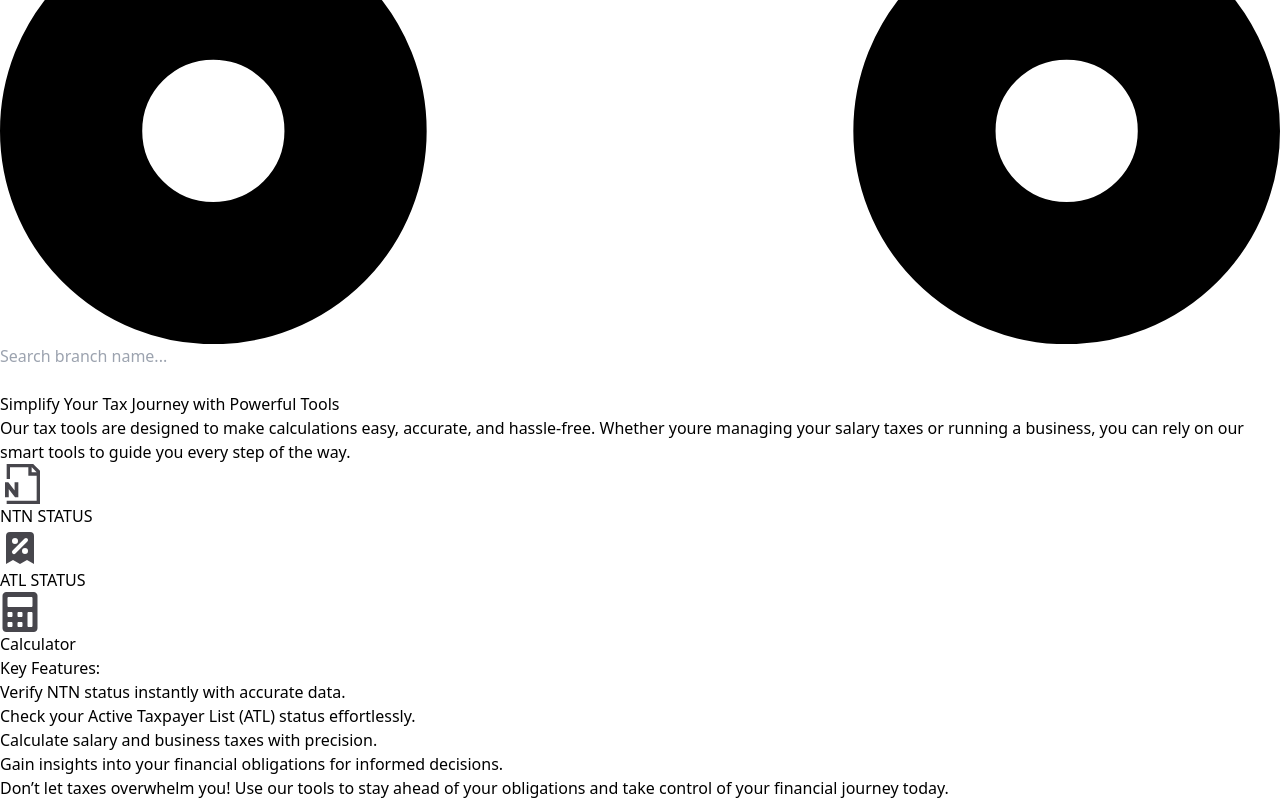
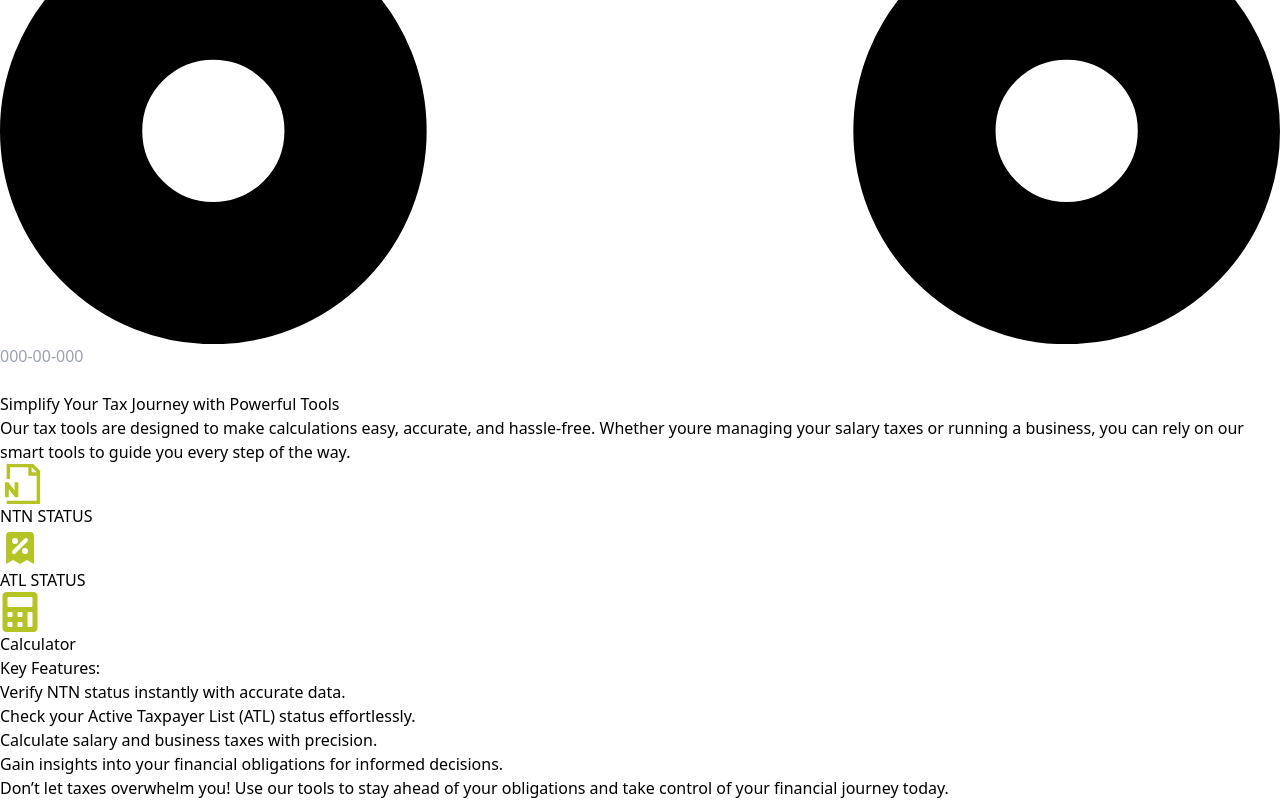
Before and after one commit to Hamza-Hashmi024/filer-, a React (Vite) app: page /ntnstatuschecker in a window 1280 px wide. Shown: the part 2009-2809 px from the top of the page. Built offline with nearby package versions, Linux system fonts and the light colour scheme.

Commit message:
upadate code

```diff
--- a/src/Tools/ATLstatus.jsx
+++ b/src/Tools/ATLstatus.jsx
@@ -36,7 +36,7 @@ const ATLstatus = () => {
             type="number"
             id="simple-search"
             className="bg-[#FFFFF] border border-[#47464C] text-[#47464C] text-sm rounded-lg focus:ring-[#B4C424] focus:border-[#B4C424] block w-full ps-10 p-2.5"
-            placeholder="Search branch name..."
+            placeholder="000-0000-00"
             required
         />
     </div>
--- a/src/Tools/NtNStatus.jsx
+++ b/src/Tools/NtNStatus.jsx
@@ -4,6 +4,7 @@ const NtNStatus = () => {
 
   return (
     <div>
+
         <Navbar/>
 
         <div className="mt-40 w-full ">
@@ -35,7 +36,7 @@ const NtNStatus = () => {
             type="number"
             id="simple-search"
             className="bg-[#FFFFF] border border-[#47464C] text-[#47464C] text-sm rounded-lg focus:ring-[#B4C424] focus:border-[#B4C424] block w-full ps-10 p-2.5"
-            placeholder="Search branch name..."
+            placeholder="000-00-000"
             required
         />
     </div>
--- a/src/Tools/TaxToolsection.jsx
+++ b/src/Tools/TaxToolsection.jsx
@@ -21,26 +21,26 @@ const TaxToolsection = () => {
         {/* NTN Status */}
         <div
           onClick={() => navigate("/ntnstatuschecker")}
-          className="bg-[#B4C424] cursor-pointer w-40 h-40 flex flex-col items-center justify-center rounded-full shadow-lg transform transition duration-300 hover:scale-105"
+          className="bg-[#47464C] cursor-pointer w-40 h-40 flex flex-col items-center justify-center rounded-full shadow-lg transform transition duration-300 hover:scale-105"
         >
-          <GrDocumentNotes size={40} color="#47464C" />
-          <p className="font-semibold text-[#47464C] mt-2">NTN STATUS</p>
+          <GrDocumentNotes size={40} color="#B4C424" />
+          <p className="font-semibold text-[#B4C424] mt-2">NTN STATUS</p>
         </div>
         {/* ATL Status */}
         <div
           onClick={() => navigate("/Atlstatus")}
-          className="bg-[#B4C424] cursor-pointer w-40 h-40 flex flex-col items-center justify-center rounded-full shadow-lg transform transition duration-300 hover:scale-105"
+          className="bg-[#47464C]  cursor-pointer w-40 h-40 flex flex-col items-center justify-center rounded-full shadow-lg transform transition duration-300 hover:scale-105"
         >
-          <HiReceiptTax size={40} color="#47464C" />
-          <p className="font-semibold text-[#47464C] mt-2">ATL STATUS</p>
+          <HiReceiptTax size={40} color="#B4C424"/>
+          <p className="font-semibold text-[#B4C424]  mt-2">ATL STATUS</p>
         </div>
         {/* Calculator */}
         <div
           onClick={() => navigate("/taxtools")}
-          className="bg-[#B4C424] cursor-pointer w-40 h-40 flex flex-col items-center justify-center rounded-full shadow-lg transform transition duration-300 hover:scale-105"
+          className="bg-[#47464C]  cursor-pointer w-40 h-40 flex flex-col items-center justify-center rounded-full shadow-lg transform transition duration-300 hover:scale-105"
         >
-          <FaCalculator size={40} color="#47464C" />
-          <p className="font-semibold text-[#47464C] mt-2">Calculator</p>
+          <FaCalculator size={40} color="#B4C424"  />
+          <p className="font-semibold text-[#B4C424]  mt-2">Calculator</p>
         </div>
       </div>
       <p className="font-semibold text-lg md:text-xl text-[#47464C] mt-8">
```
